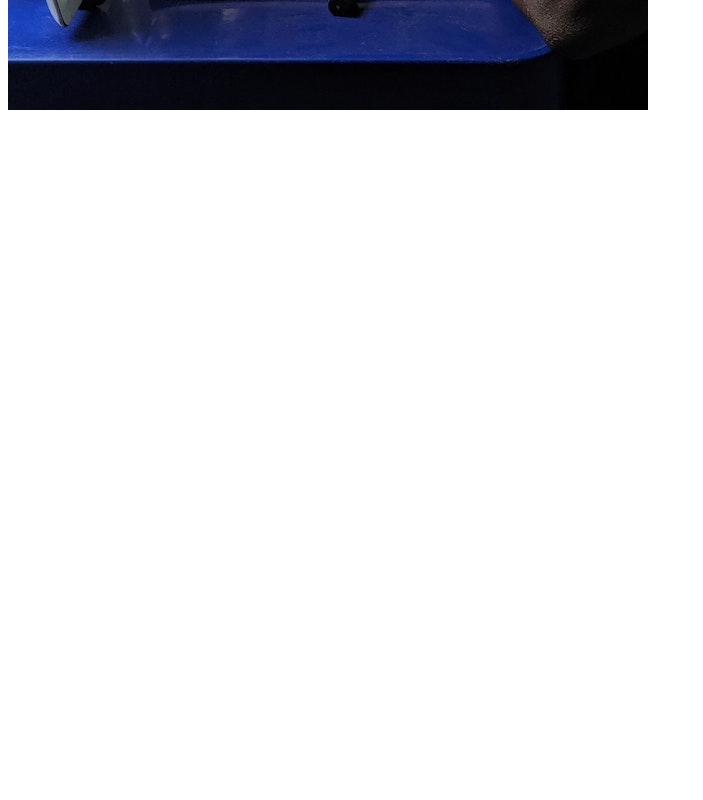
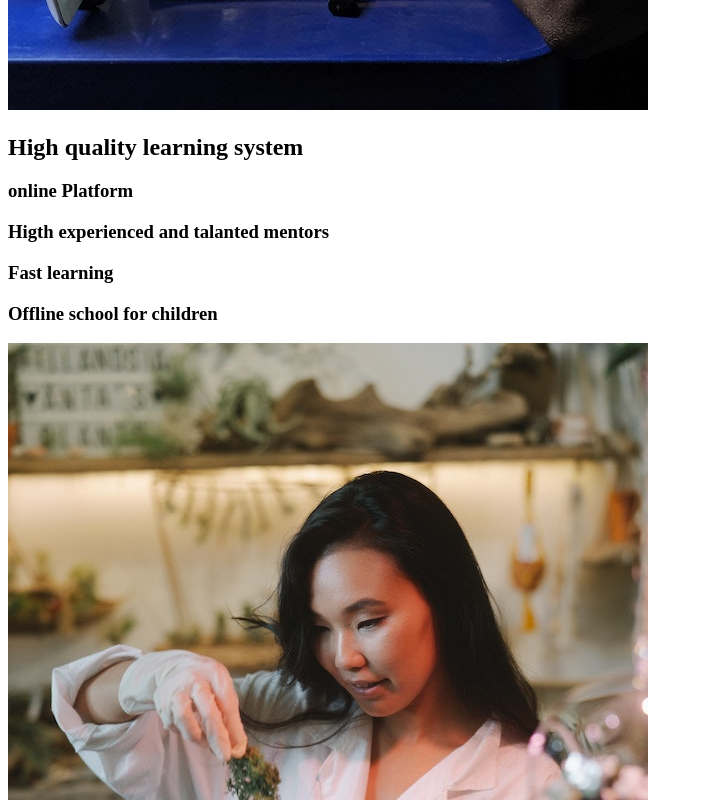
Before and after one commit to SafarovHusan200/e-Learning, a React (Create React App) app: page / in a window 1280 px wide. Shown: the part 1020-1820 px from the top of the page, without its empty margins (0-703 px from the left). Before the commit the page ends 1142 px from the top, so only its background shows below. Built offline with nearby package versions, Linux system fonts and the light colour scheme.

Commit message:
Benefits section complated

```diff
--- a/src/components/AboutSection.js
+++ b/src/components/AboutSection.js
@@ -1,5 +1,5 @@
 import React from "react";
-import homeIntro from "../img/homeIntro.jpg"
+import homeIntro from "../img/home_Intro.jpg";
 
 function AboutSection() {
   return (
--- /dev/null
+++ b/src/components/BenefitsSection.js
@@ -0,0 +1,22 @@
+import React from 'react'
+// import images
+import homeIntro2 from "../img/home_Intro2.jpg"
+
+function BenefitsSection() {
+  return (
+    <div className='benefits'>
+        <div className="description">
+            <h2>High quality learning system</h2>
+            <div className="benefit">
+                <h3>online Platform</h3>
+                <h3>Higth experienced and talanted mentors</h3>
+                <h3>Fast learning </h3>
+                <h3>Offline school for children</h3>
+            </div>
+        </div>
+        <img src={homeIntro2} alt="a girl in lobaratory" />
+    </div>
+  )
+}
+
+export default BenefitsSection
--- a/src/pages/AboutUs.js
+++ b/src/pages/AboutUs.js
@@ -1,10 +1,12 @@
 import React from "react";
 import AboutSection from "../components/AboutSection";
+import BenefitsSection from "../components/BenefitsSection";
 
 function AboutUs() {
   return (
     <div>
       <AboutSection />
+      <BenefitsSection />
     </div>
   );
 }
```
Also changed, not shown: src/img/home_Intro.jpg (renamed from src/img/homeIntro.jpg), src/img/home_Intro2.jpg (added).
